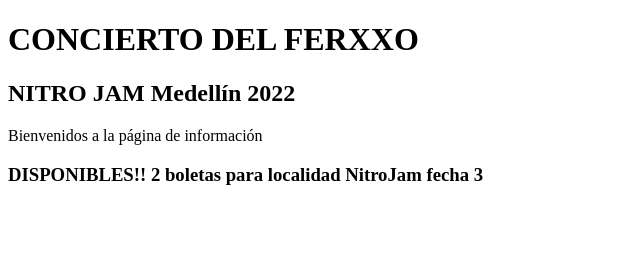
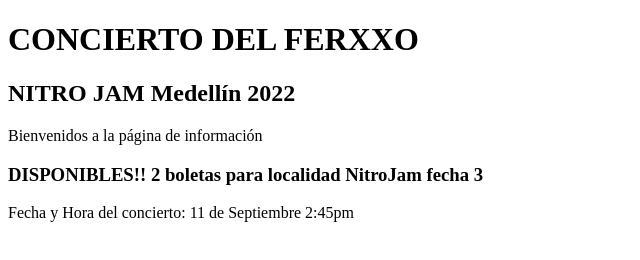
Before and after one commit to Sprogrammmer/PaginaWeb, a plain HTML site: page index.html in a window 1280 px wide. Shown: the whole page, without its empty margins (0-640 px from the left). Drawn offline with Linux system fonts and the light colour scheme.

Commit message:
Update index.html
Especificando datos del concierto

```diff
--- a/index.html
+++ b/index.html
@@ -7,5 +7,6 @@
     <body>
         <div>Bienvenidos a la página de información</div>
         <h3>DISPONIBLES!! 2 boletas para localidad NitroJam fecha 3</h3>
+        <p>Fecha y Hora del concierto: 11 de Septiembre 2:45pm</p>
     </body>
 </html>
```
